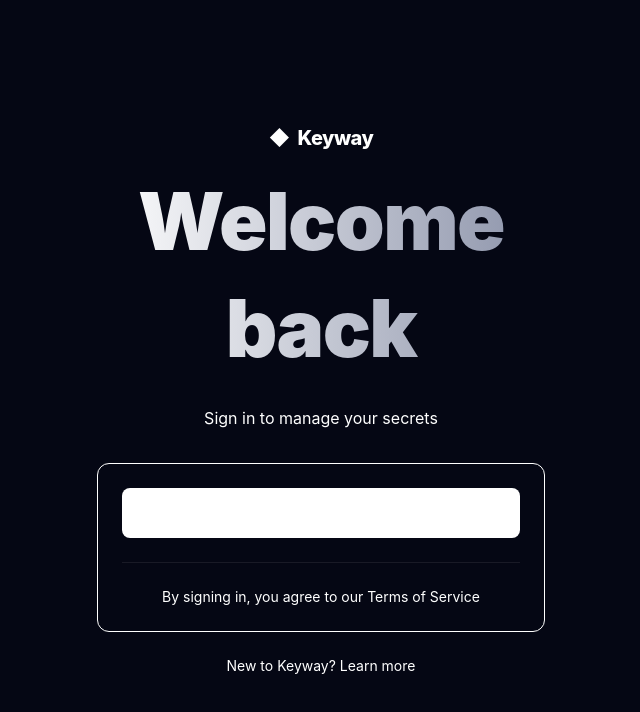
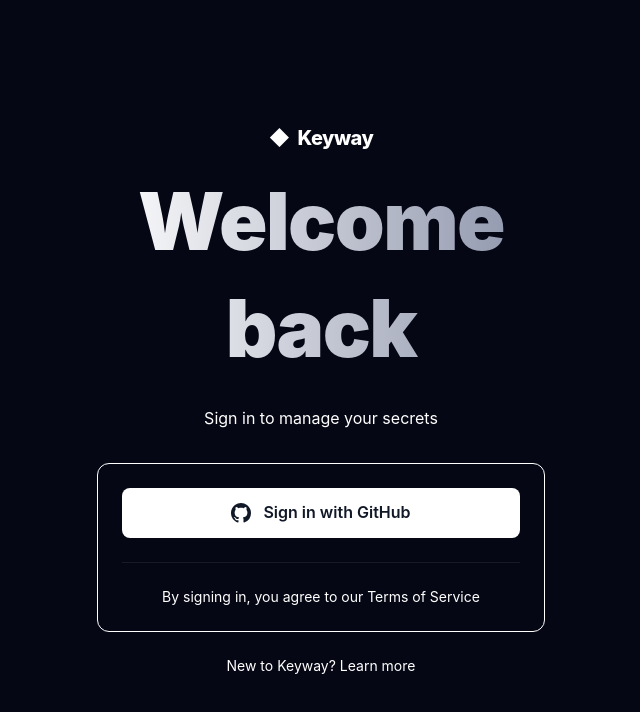
Before and after one commit to keywaysh/keyway-site, a Next.js app: page /login in a window 1280 px wide. Shown: the top 712 px of the page, without its empty margins (319-959 px from the left). Built offline with nearby package versions, Linux system fonts and the light colour scheme; no server answers.

Commit message:
Fix login button text color with inline style
Override global a { color: inherit } rule that was making button text white

🤖 Generated with [Claude Code](https://claude.com/claude-code)

Co-Authored-By: Claude <noreply@anthropic.com>

```diff
--- a/app/login/page.tsx
+++ b/app/login/page.tsx
@@ -44,7 +44,8 @@ function LoginContent() {
         <div className="bg-card border border-card-border rounded-xl p-6">
           <a
             href={`${API_BASE}/auth/github/start`}
-            className="w-full flex items-center justify-center gap-3 px-4 py-3 bg-white text-gray-900 font-semibold rounded-lg hover:bg-gray-100 transition-colors"
+            className="w-full flex items-center justify-center gap-3 px-4 py-3 bg-white font-semibold rounded-lg hover:bg-gray-100 transition-colors"
+            style={{ color: '#111827' }}
           >
             <svg className="w-5 h-5" fill="currentColor" viewBox="0 0 24 24">
               <path d="M12 0C5.37 0 0 5.37 0 12c0 5.31 3.435 9.795 8.205 11.385.6.105.825-.255.825-.57 0-.285-.015-1.23-.015-2.235-3.015.555-3.795-.735-4.035-1.41-.135-.345-.72-1.41-1.23-1.695-.42-.225-1.02-.78-.015-.795.945-.015 1.62.87 1.845 1.23 1.08 1.815 2.805 1.305 3.495.99.105-.78.42-1.305.765-1.605-2.67-.3-5.46-1.335-5.46-5.925 0-1.305.465-2.385 1.23-3.225-.12-.3-.54-1.53.12-3.18 0 0 1.005-.315 3.3 1.23.96-.27 1.98-.405 3-.405s2.04.135 3 .405c2.295-1.56 3.3-1.23 3.3-1.23.66 1.65.24 2.88.12 3.18.765.84 1.23 1.905 1.23 3.225 0 4.605-2.805 5.625-5.475 5.925.435.375.81 1.095.81 2.22 0 1.605-.015 2.895-.015 3.3 0 .315.225.69.825.57A12.02 12.02 0 0024 12c0-6.63-5.37-12-12-12z" />
```
